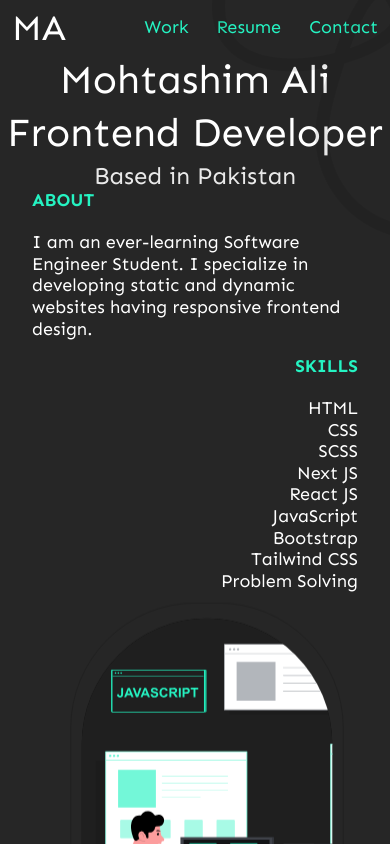
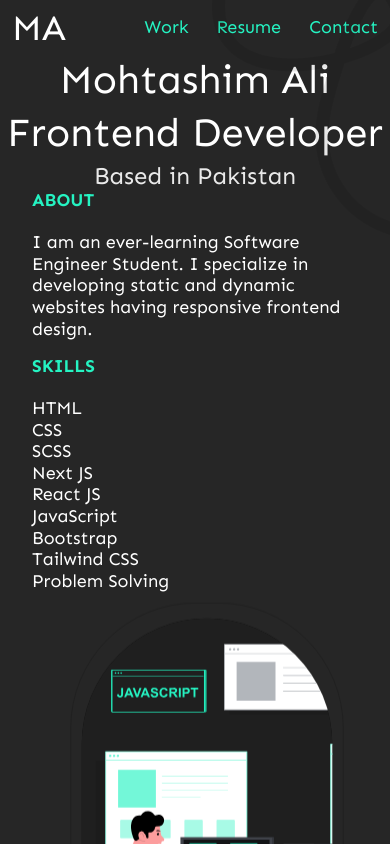
Before and after one commit to MohtashimAli85/portfolio, a Next.js app: page / in a window 390 px wide. Shown: the top 844 px of the page. Built offline with nearby package versions, Linux system fonts and the light colour scheme.

Commit message:
Update skill.jsx

```diff
--- a/components/herosection/skill.jsx
+++ b/components/herosection/skill.jsx
@@ -2,7 +2,7 @@ import React from "react";
 
 function Skill({ skills }) {
   return (
-    <div className="text-right">
+    <div className="sm:text-right">
       <h1 className="text-primary font-bold text-lg leading-[21.66px] mb-5">
         SKILLS
       </h1>
```
